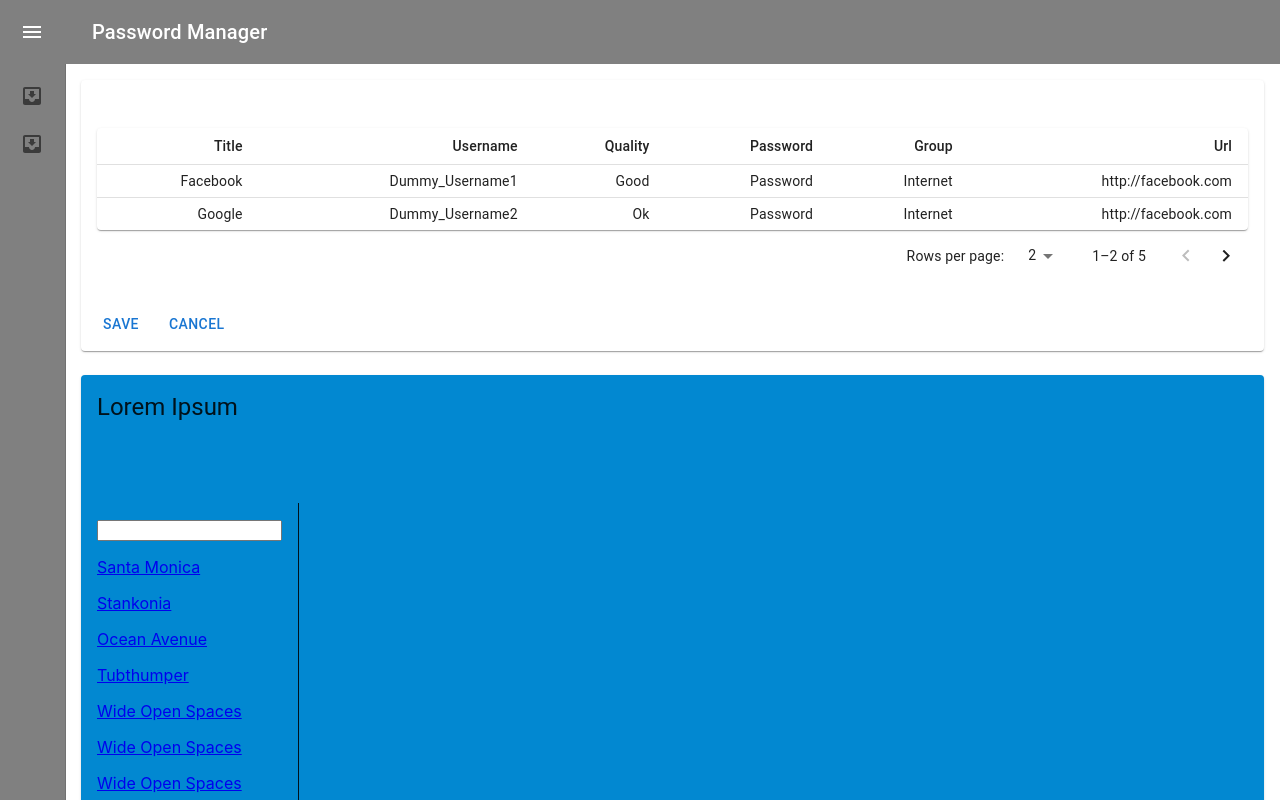
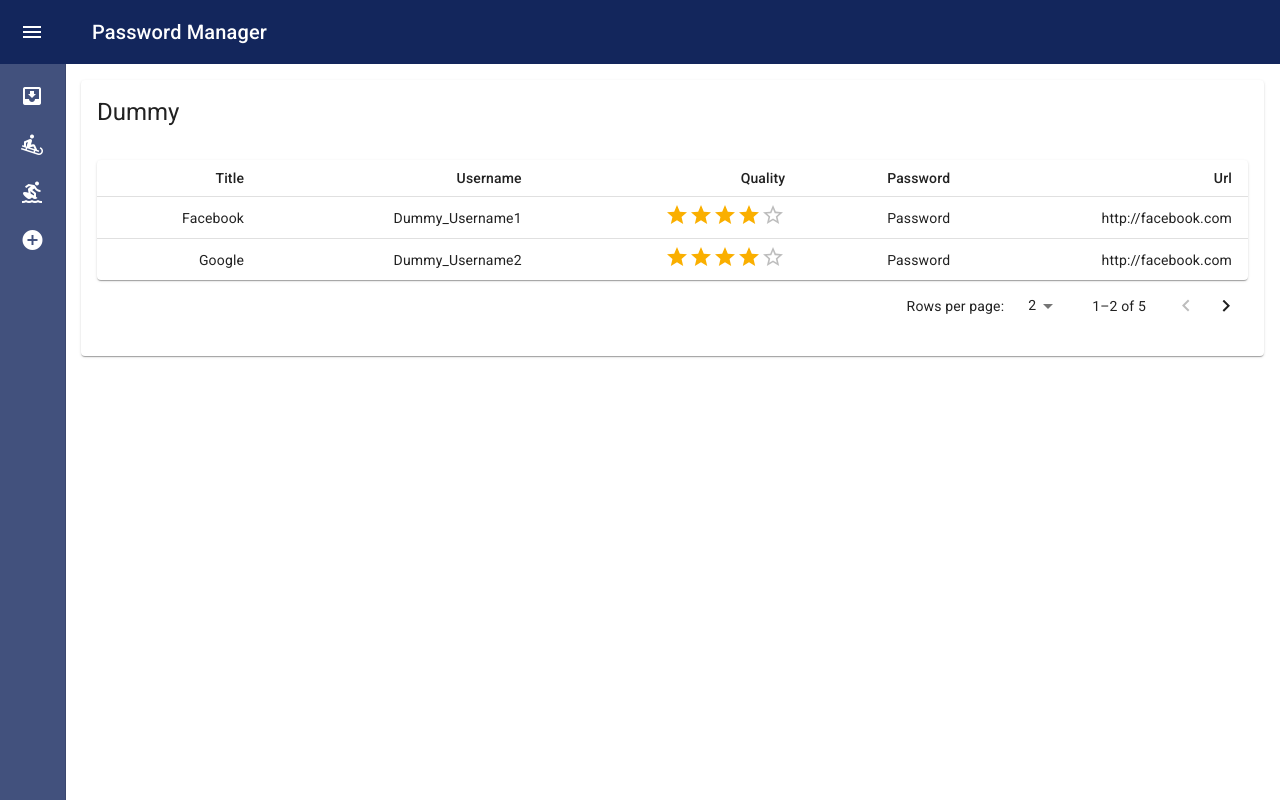
Before and after one commit to pandurx/Password-Manager, a React (Create React App) app: page /socials in a window 1280 px wide. Shown: the top 800 px of the page. Built offline with nearby package versions, Linux system fonts and the light colour scheme.

Commit message:
added more dynamic and layout changes

```diff
--- a/electron/main.js
+++ b/electron/main.js
@@ -12,8 +12,8 @@ function createWindow () {
     slashes: true,
   });
   mainWindow = new BrowserWindow({
-    width: 800,
-    height: 600,
+    width: 1350,
+    height: 850,
     webPreferences: {
       preload: path.join(__dirname, 'preload.js'),
     },
--- a/public/index.html
+++ b/public/index.html
@@ -25,6 +25,16 @@
       work correctly both with client-side routing and a non-root public URL.
       Learn how to configure a non-root public URL by running `npm run build`.
     -->
+      <!-- Fonts to support Material Design -->
+      <link
+        rel="stylesheet"
+        href="https://fonts.googleapis.com/css?family=Roboto:300,400,500,700&display=swap"
+      />
+      <!-- Icons to support Material Design -->
+      <link
+        rel="stylesheet"
+        href="https://fonts.googleapis.com/icon?family=Material+Icons"
+      />
     <title>Password Manager (Offline)</title>
   </head>
   <body>
--- a/src/react/component/MasterTemplate.js
+++ b/src/react/component/MasterTemplate.js
@@ -29,8 +29,12 @@ class MasterTemplate extends React.Component {
     constructor(props) {
         super(props);
         this.state = {
-            context: null,
-            account: null
+            context: "Dummy",
+            account: 1,
+            gridPrimary: 12,
+            gridSecondary: 0,
+            accounts: getAccounts(),
+            selectedAccount: {}
         }
     }
 
@@ -41,9 +45,17 @@ class MasterTemplate extends React.Component {
         const handleContextChange = contex => {
             this.setState({context:contex})
         }
+
         const handleAccountSelect = contex => {
-            this.setState({account:contex})
+            if (this.state.account == contex) {
+                this.setState({account:null, gridPrimary:12, gridSecondary:0})
+            } else {
+                this.setState({account:contex, gridPrimary:7, gridSecondary:5})
+            }
+            let item = this.state.accounts.data.find(x => x.Id == this.state.account);
+            this.setState({selectedAccount: item });
         }
+
 
         const DrawerHeader = MuiMaterial.styled('div')(({ theme }) => ({
             display: 'flex',
@@ -64,17 +76,55 @@ class MasterTemplate extends React.Component {
                     handleContextChange={handleContextChange}
                 />
 
-                <MuiMaterial.Card elevation={0}  component="main" sx={{ flexGrow: 1, pt: 3, color: 'primary.main' }}>
+                <MuiMaterial.Card elevation={0} component="main" sx={{ flexGrow: 1, pt: 3, color: 'primary.main' }}>
                     <MuiMaterial.CardContent>
 
+                        <MuiMaterial.Unstable_Grid2 container spacing={2}>
 
-                        <Table
-                            title={this.state.context}
-                            items={getAccounts()}
-                            handleAccountSelect={handleAccountSelect}
-                        />
+                            <MuiMaterial.Unstable_Grid2 xs={this.state.gridPrimary}>
 
-                        <MuiMaterial.Card sx={{ mt:3, mb: 3, color: 'text.primary', backgroundColor: 'info.main' }}>
+                                <Table
+                                    title={this.state.context}
+                                    items={getAccounts()}
+                                    handleAccountSelect={handleAccountSelect}
+                                />
+                            </MuiMaterial.Unstable_Grid2>
+
+                            <MuiMaterial.Unstable_Grid2 xs={this.state.gridSecondary}>
+
+                                <MuiMaterial.Card>
+                                    <MuiMaterial.CardHeader title={(getAccounts().data).find(x => x.Id == this.state.account).Title} />
+                                    <MuiMaterial.CardContent>
+                                        <MuiMaterial.Unstable_Grid2 container rowSpacing={1} xs={12}>
+                                            <MuiMaterial.Unstable_Grid2 xs={12}>
+                                                <MuiMaterial.TextField size="small" label="Title" value={this.state.selectedAccount.Title}></MuiMaterial.TextField>
+                                            </MuiMaterial.Unstable_Grid2>
+                                            <MuiMaterial.Unstable_Grid2 xs={12}>
+                                                <MuiMaterial.TextField size="small" label="Username"></MuiMaterial.TextField>
+                                            </MuiMaterial.Unstable_Grid2>
+                                            <MuiMaterial.Unstable_Grid2 xs={12}>
+                                                <MuiMaterial.TextField size="small" label="Password"></MuiMaterial.TextField>
+                                            </MuiMaterial.Unstable_Grid2>
+                                            <MuiMaterial.Unstable_Grid2 xs={12}>
+                                                <MuiMaterial.TextField size="small" label="Url"></MuiMaterial.TextField>
+                                            </MuiMaterial.Unstable_Grid2>
+                                            <MuiMaterial.Unstable_Grid2 xs={12}>
+                                                <MuiMaterial.TextField size="small" label="Notes"></MuiMaterial.TextField>
+                                            </MuiMaterial.Unstable_Grid2>
+                                        </MuiMaterial.Unstable_Grid2>
+
+                                    </MuiMaterial.CardContent>
+                                    <MuiMaterial.CardActions>
+                                        <MuiMaterial.Button variant="outlined">Save</MuiMaterial.Button>
+                                        <MuiMaterial.Button variant="outlined">Cancel</MuiMaterial.Button>
+                                    </MuiMaterial.CardActions>
+                                </MuiMaterial.Card>
+
+                            </MuiMaterial.Unstable_Grid2>
+
+                        </MuiMaterial.Unstable_Grid2>
+
+                        {/* <MuiMaterial.Card sx={{ mt:3, mb: 3, color: 'text.primary', backgroundColor: 'info.main' }}>
                             <MuiMaterial.CardHeader title="Lorem Ipsum" />
                             <DrawerHeader />
 
@@ -120,8 +170,13 @@ class MasterTemplate extends React.Component {
                                     posuere sollicitudin aliquam ultrices sagittis orci a.
                                 </MuiMaterial.Typography>
                             </MuiMaterial.CardContent>
-                        </MuiMaterial.Card>
+                            <MuiMaterial.CardActions>
+                                <MuiMaterial.Button>Save</MuiMaterial.Button>
+                                <MuiMaterial.Button>Cancel</MuiMaterial.Button>
+                            </MuiMaterial.CardActions>
+                        </MuiMaterial.Card> */}
                     </MuiMaterial.CardContent>
+
                 </MuiMaterial.Card>
 
             </MuiMaterial.Box>
--- a/src/react/component/Navigation.js
+++ b/src/react/component/Navigation.js
@@ -11,7 +11,7 @@ import {
 } from "react-router-dom";
 
 // #region script
-const drawerWidth = 240;
+const drawerWidth = 150;
 
 const openedMixin = (theme) => ({
   width: drawerWidth,
@@ -98,7 +98,7 @@ export default function Navigation(props) {
 
       <AppBar elevation={0} position="fixed" open={open}>
 
-        <MuiMaterial.Toolbar style={{backgroundColor: "gray"}}>
+        <MuiMaterial.Toolbar style={{backgroundColor: "#13265C"}}>
           <MuiMaterial.IconButton
             color="inherit"
             aria-label="open drawer"
@@ -116,16 +116,14 @@ export default function Navigation(props) {
 
       </AppBar>
 
-      <Drawer variant="permanent" open={open} PaperProps={{sx: {backgroundColor:"gray", color: "white"}}}>
+      <Drawer variant="permanent" open={open} PaperProps={{sx: {backgroundColor:"#42517D", color: "#ffffff"}}}>
 
         <DrawerHeader>
-          <MuiMaterial.Button onClick={handleDrawerClose} endIcon={<MuiIcon.ChevronLeft />}> Collapse </MuiMaterial.Button>
-          <MuiMaterial.IconButton onClick={handleDrawerClose}>
-            {theme.direction === 'rtl' ? <MuiIcon.ChevronRight /> : <MuiIcon.ChevronLeft />}
-          </MuiMaterial.IconButton>
+          <MuiMaterial.Button sx={{color:"inherit"}}  onClick={handleDrawerClose} endIcon={<MuiIcon.ChevronLeft />}> Collapse </MuiMaterial.Button>
+
         </DrawerHeader>
 
-        <MuiMaterial.List>
+        <MuiMaterial.List >
           <BrowserRouter>
             {
               props.menus.map(item => (
@@ -145,14 +143,24 @@ export default function Navigation(props) {
                           justifyContent: 'center',
                         }}>
 
-                        <MuiIcon.MoveToInbox />
+                        <MuiMaterial.Icon sx={{color:"white"}}>{item.icon}</MuiMaterial.Icon>
                       </MuiMaterial.ListItemIcon>
-                    <MuiMaterial.ListItemText primary={item.text} sx={{ opacity: open ? 1 : 0 }} />
+                    <MuiMaterial.ListItemText primary={item.text} sx={{ opacity: open ? 1 : 0, color:"#ffffff" }} />
                   </MuiMaterial.ListItemButton>
                   </Link>
                 </MuiMaterial.ListItem>
               ))
             }
+            <MuiMaterial.ListItem key="add_new" disablePadding sx={{ display: 'block' }}>
+              <MuiMaterial.ListItemButton onClick={event => props.handleContextChange("add_new")}
+                      sx={{
+                        minHeight: 48,
+                        justifyContent: open ? 'initial' : 'center',
+                        px: 2.5,
+                      }}>
+                <MuiMaterial.Icon sx={{color:"white"}}>add_circle</MuiMaterial.Icon>
+              </MuiMaterial.ListItemButton>
+            </MuiMaterial.ListItem>
           </BrowserRouter>
         </MuiMaterial.List>
 
--- a/src/react/component/Table.js
+++ b/src/react/component/Table.js
@@ -115,7 +115,14 @@ export default function DenseTable(props) {
             { stableSort(items, getComparator(order, orderBy)).slice(page * rowsPerPage, page * rowsPerPage + rowsPerPage).map((item, index) => {
                 return(
                   <MuiMaterial.TableRow key={index} sx={{ '&:last-child td, &:last-child th': { border: 0 } }}>
-                    { headers.map(header => {return <MuiMaterial.TableCell onClick={event => props.handleAccountSelect(item.Id)} key={header.field} align="right">{item[header.field]}</MuiMaterial.TableCell>}) }
+                    {
+                      headers
+                        .map(header =>
+                          {
+                            return <MuiMaterial.TableCell onClick={event => props.handleAccountSelect(item.Id)} key={header.field} align="right">{header.field != "Quality" ? item[header.field] : <MuiMaterial.Rating name="read-only" value={4} readOnly />}</MuiMaterial.TableCell>
+                          }
+                        )
+                    }
                   </MuiMaterial.TableRow>
                 );
               })
@@ -136,10 +143,7 @@ export default function DenseTable(props) {
         />
 
     </MuiMaterial.CardContent>
-    <MuiMaterial.CardActions>
-      <MuiMaterial.Button>Save</MuiMaterial.Button>
-      <MuiMaterial.Button>Cancel</MuiMaterial.Button>
-    </MuiMaterial.CardActions>
+
   </MuiMaterial.Card>
   );
 }
--- a/src/react/data.js
+++ b/src/react/data.js
@@ -110,7 +110,7 @@
       { field: 'Username', headerName: 'Username', width: 130, align: 'right' },
       { field: 'Quality', headerName: 'Quality', width: 130, align: 'right' },
       { field: 'Password', headerName: 'Password', width: 90, align: 'right' },
-      { field: 'Group', headerName: 'Group', width: 90, align: 'right' },
+      //{ field: 'Group', headerName: 'Group', width: 90, align: 'right' },
       { field: 'Url', headerName: 'Url', width: 90, align: 'right' }
     ]
   }
@@ -122,8 +122,9 @@
       username: "john.doe@gmail.com"
   };
   let menus = [
-      {link:"/socials", text: "social"},
-      {link:"/emails", text: "email"}
+      {link:"/socials", icon: "move_to_inbox", text: "Bulk-A"},
+      {link:"/emails", icon: "sledding", text: "Bulk-B"},
+      {link:"/emails", icon: "surfing", text: "Bulk-C"}
   ];
 
 
```
